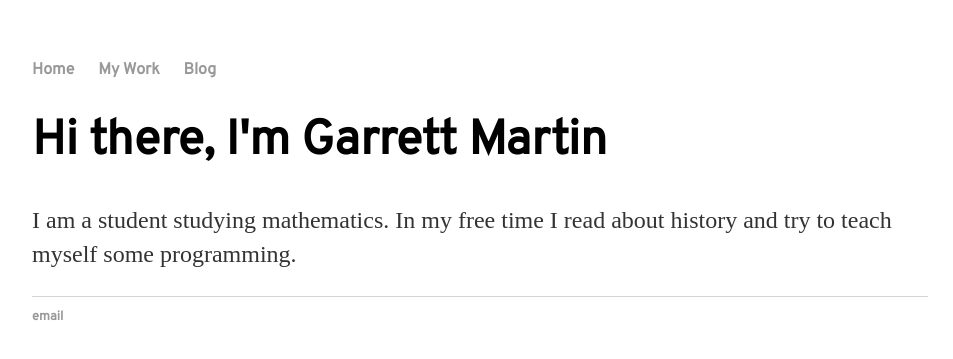
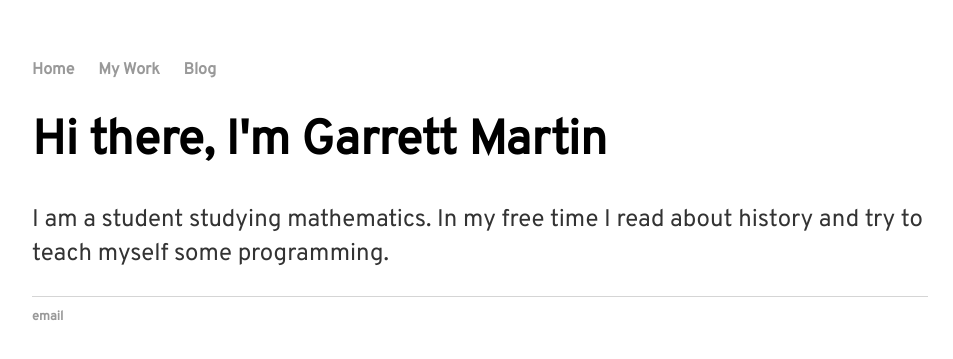
Before and after one commit to martingarrettl/martingarrettl.github.io, a Jekyll site: the page built from index.html, in a window 1280 px wide. Shown: the top 359 px of the page, without its empty margins (160-1113 px from the left). Built offline with Jekyll 4.4.1, drawn with Linux system fonts in a browser that asks for light colours.

Commit message:
update font on p

```diff
--- a/css/main.css
+++ b/css/main.css
@@ -24,6 +24,7 @@ h1 {
     font-family: 'Overpass', sans-serif;
 }
 p {
+    font-family: 'Overpass', sans-serif;
     font-size: 1.5em;
     line-height: 1.4em;
     color: #333;
```
